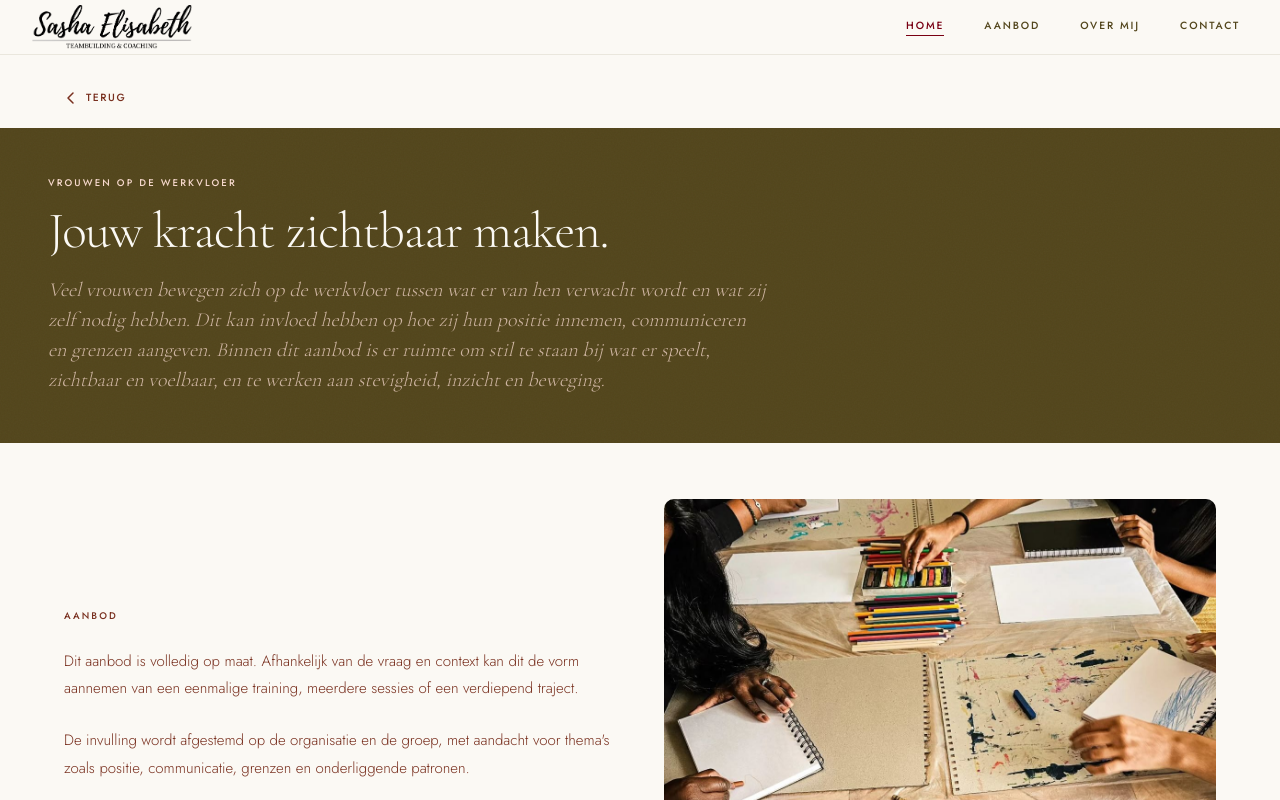
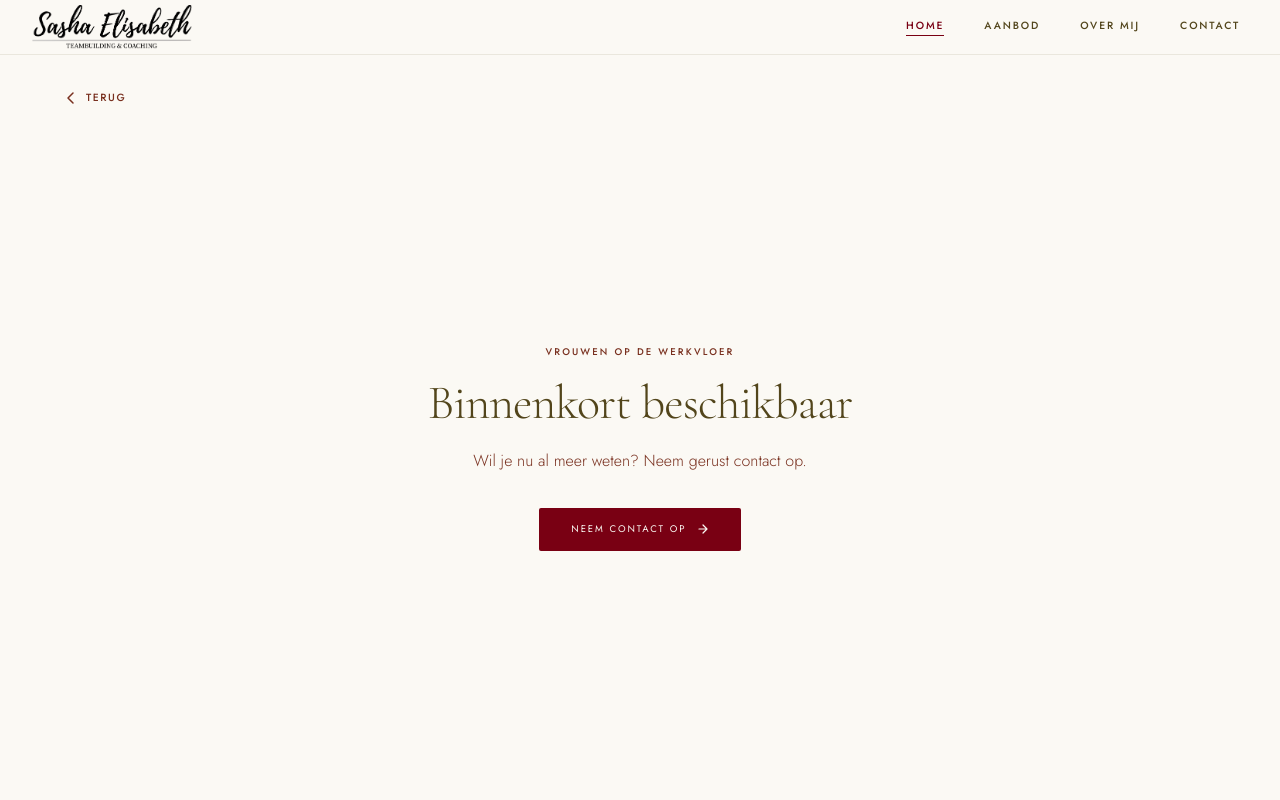
Before and after one commit to SashaElisabeth/website, a Next.js app: page /vrouwen-op-de-werkvloer in a window 1280 px wide. Shown: the top 800 px of the page. Built offline with nearby package versions, Linux system fonts and the light colour scheme.

Commit message:
Refactor vrouwen page to be unavailable

```diff
--- a/src/app/page.tsx
+++ b/src/app/page.tsx
@@ -227,8 +227,8 @@ export default async function Home({ searchParams }: { searchParams: Promise<{ s
           </div>
           </Link>
 
-          {/* ── Vrouwenprogramma ── */}
-          <Link href="/vrouwen-op-de-werkvloer" className="service-card-link">
+          {/* ── Vrouwenprogramma — tijdelijk uitgeschakeld (binnenkort) ── */}
+          <div style={{ height: "100%", cursor: "default" }}>
           <div style={{
             borderRadius: "12px", overflow: "hidden",
             background: "rgba(172,179,198,0.18)",
@@ -250,8 +250,22 @@ export default async function Home({ searchParams }: { searchParams: Promise<{ s
                   Steviger staan in werk en positie
                 </h3>
               </div>
-              <div style={{ height: "180px", flexShrink: 0, overflow: "hidden" }}>
+              <div style={{ height: "180px", flexShrink: 0, overflow: "hidden", position: "relative" }}>
                 <img src="/paint 3.jpeg" alt="Vrouwen op de werkvloer" style={{ width: "100%", height: "100%", objectFit: "cover", display: "block" }} />
+                <div style={{
+                  position: "absolute", inset: 0,
+                  background: "rgba(82,69,27,0.5)",
+                  display: "flex", alignItems: "center", justifyContent: "center",
+                }}>
+                  <span style={{
+                    background: "var(--accent-4)", color: "var(--bg)",
+                    fontFamily: "var(--font-sans)", fontSize: "0.7rem",
+                    letterSpacing: "0.22em", textTransform: "uppercase", fontWeight: 600,
+                    padding: "0.6rem 1.4rem", borderRadius: "999px",
+                  }}>
+                    Binnenkort beschikbaar
+                  </span>
+                </div>
               </div>
               <div style={{ padding: "1.5rem 1.75rem", display: "flex", flexDirection: "column", flex: 1 }}>
                 <ul style={{ listStyle: "none", padding: 0, margin: "0 0 1.5rem", display: "flex", flexDirection: "column", gap: "0.5rem", flex: 1 }}>
@@ -270,14 +284,13 @@ export default async function Home({ searchParams }: { searchParams: Promise<{ s
                   <p style={{ fontFamily: "var(--font-display)", fontSize: "1.5rem", fontWeight: 500, color: "var(--accent-1)", margin: "0 0 0.15rem", lineHeight: 1 }}>€ 595,-</p>
                   <p style={{ fontFamily: "var(--font-sans)", fontSize: "0.7rem", fontWeight: 300, color: "var(--accent-2)", margin: 0 }}>excl. btw · per deelneemster</p>
                 </div>
-                <div style={{ display: "flex", alignItems: "center", gap: "0.45rem", fontFamily: "var(--font-sans)", fontSize: "0.6rem", letterSpacing: "0.2em", textTransform: "uppercase", fontWeight: 500, color: "var(--accent-1)" }}>
-                  Ontdek wat mogelijk is
-                  <svg width="10" height="10" viewBox="0 0 12 12" fill="none"><path d="M2 6h8M6 2l4 4-4 4" stroke="currentColor" strokeWidth="1.2" strokeLinecap="round" strokeLinejoin="round"/></svg>
+                <div style={{ display: "flex", alignItems: "center", gap: "0.45rem", fontFamily: "var(--font-sans)", fontSize: "0.6rem", letterSpacing: "0.2em", textTransform: "uppercase", fontWeight: 500, color: "var(--accent-5)" }}>
+                  Binnenkort beschikbaar
                 </div>
               </div>
             </div>
           </div>
-          </Link>
+          </div>
 
         </div>
 
--- a/src/app/vrouwen-op-de-werkvloer/page.tsx
+++ b/src/app/vrouwen-op-de-werkvloer/page.tsx
@@ -1,4 +1,8 @@
+import Link from 'next/link';
 import ServicePageLayout, { ServicePageData } from '@/components/ServicePageLayout';
+
+// Page temporarily disabled while the content is finalized.
+const COMING_SOON: boolean = true;
 
 const data: ServicePageData = {
   label: 'Vrouwen op de Werkvloer',
@@ -59,5 +63,57 @@ const data: ServicePageData = {
 };
 
 export default function VrouwenOpDeWerkvloerPage() {
+  if (COMING_SOON) {
+    return (
+      <div style={{ background: 'var(--bg)', color: 'var(--ink)', minHeight: '100vh', paddingTop: '72px', display: 'flex', flexDirection: 'column' }}>
+        <div className="service-back">
+          <Link href="/#aanbod" style={{
+            display: 'inline-flex', alignItems: 'center', gap: '0.5rem',
+            fontFamily: 'var(--font-sans)', fontSize: '0.65rem',
+            letterSpacing: '0.15em', textTransform: 'uppercase',
+            fontWeight: 500, color: 'var(--accent-2)', textDecoration: 'none',
+          }}>
+            <svg width="14" height="14" viewBox="0 0 14 14" fill="none">
+              <path d="M9 2L4 7l5 5" stroke="currentColor" strokeWidth="1.5" strokeLinecap="round" strokeLinejoin="round"/>
+            </svg>
+            Terug
+          </Link>
+        </div>
+        <div style={{ flex: 1, display: 'flex', alignItems: 'center', justifyContent: 'center', textAlign: 'center', padding: '4rem 1.5rem 6rem' }}>
+          <div style={{ maxWidth: '540px' }}>
+            <p className="eyebrow" style={{ color: 'var(--accent-2)', marginBottom: '1rem' }}>{data.label}</p>
+            <h1 style={{
+              fontFamily: 'var(--font-display)',
+              fontSize: 'clamp(2rem, 4vw, 3rem)',
+              fontWeight: 300, lineHeight: 1.15, letterSpacing: '-0.02em',
+              color: 'var(--accent-1)', margin: '0 0 1rem',
+            }}>
+              Binnenkort beschikbaar
+            </h1>
+            <p style={{
+              fontFamily: 'var(--font-sans)', fontWeight: 300,
+              fontSize: '1rem', lineHeight: 1.8,
+              color: 'var(--accent-2)', margin: '0 0 2rem',
+            }}>
+              Wil je nu al meer weten? Neem gerust contact op.
+            </p>
+            <Link href="/#contact" style={{
+              display: 'inline-flex', alignItems: 'center', gap: '0.65rem',
+              background: 'var(--accent-4)', color: 'var(--bg)',
+              fontFamily: 'var(--font-sans)', fontSize: '0.6rem',
+              letterSpacing: '0.2em', textTransform: 'uppercase',
+              padding: '0.9rem 2rem', borderRadius: '2px', textDecoration: 'none',
+            }}>
+              Neem contact op
+              <svg width="12" height="12" viewBox="0 0 12 12" fill="none">
+                <path d="M2 6h8M6 2l4 4-4 4" stroke="currentColor" strokeWidth="1.2" strokeLinecap="round" strokeLinejoin="round"/>
+              </svg>
+            </Link>
+          </div>
+        </div>
+      </div>
+    );
+  }
+
   return <ServicePageLayout data={data} />;
 }
```
